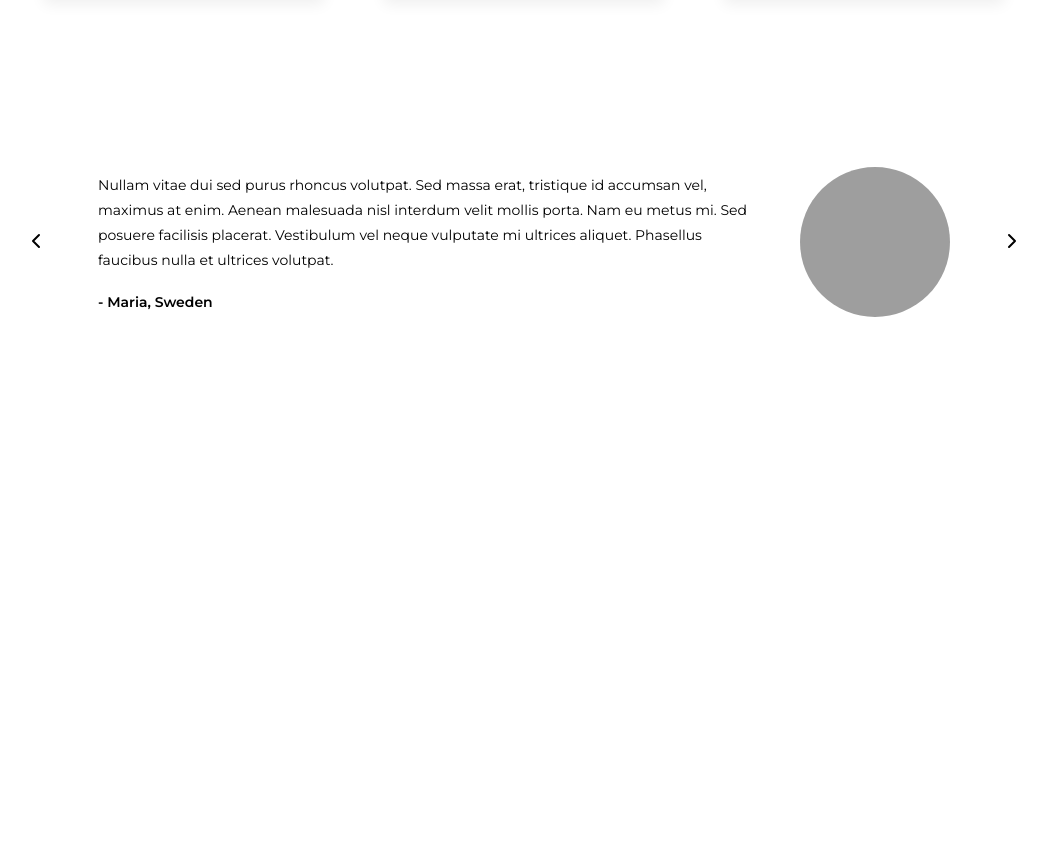
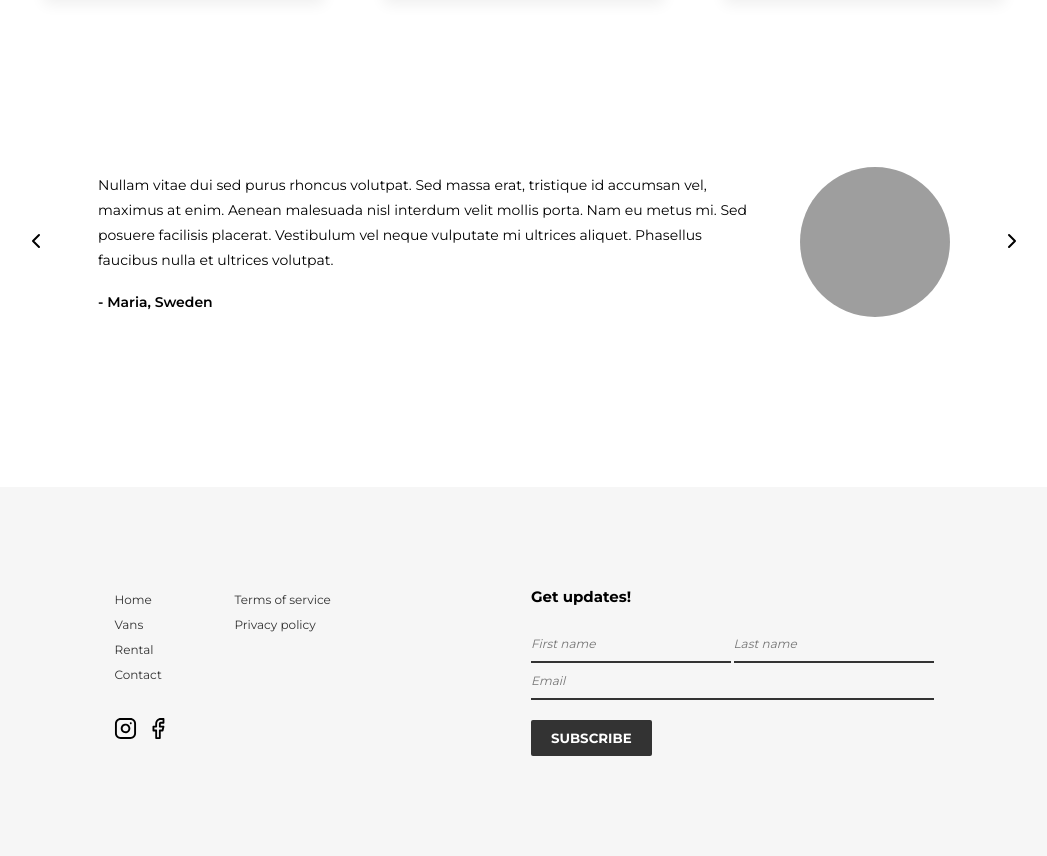
Before and after one commit to karokosmos/vanlove, a website: page index.html in a window 1280 px wide. Shown: the part 2058-2914 px from the top of the page, without its empty margins (116-1163 px from the left). Before the commit the page ends 2545 px from the top, so only its background shows below. Drawn offline with Linux system fonts and the light colour scheme; grey boxes are pictures that could not be loaded.

Commit message:
Add footer

```diff
--- a/index.html
+++ b/index.html
@@ -44,9 +44,9 @@
     <main class="content">
 
         <div class="hero">
-            <div class="hero__cta">
-                <h2 class="hero__cta-text">Let's make your next trip the best trip!</h2>
-                <button class="hero__cta-button">Show me how</button>
+            <div class="hero__box">
+                <h2 class="hero__text">Let's make your next trip the best trip!</h2>
+                <button class="hero__btn">Show me how</button>
             </div>
             <figure class="hero__img">&nbsp;</figure>
         </div>
@@ -110,8 +110,10 @@
             </div>
             <div class="testimonials__testimonial">
                 <p class="testimonials__text">Nullam vitae dui sed purus rhoncus volutpat. Sed massa erat, tristique id
-                    accumsan vel, maximus at enim. Aenean malesuada nisl interdum velit mollis porta. Nam eu metus mi. Sed
-                    posuere facilisis placerat. Vestibulum vel neque vulputate mi ultrices aliquet. Phasellus faucibus nulla
+                    accumsan vel, maximus at enim. Aenean malesuada nisl interdum velit mollis porta. Nam eu metus mi.
+                    Sed
+                    posuere facilisis placerat. Vestibulum vel neque vulputate mi ultrices aliquet. Phasellus faucibus
+                    nulla
                     et ultrices volutpat.</p>
                 <p class="testimonials__name">- Maria, Sweden</p>
             </div>
@@ -123,6 +125,59 @@
             </div>
         </div>
 
+        <footer class="footer">
+
+            <div class="footer__main-nav">
+                <ul class="footer__list">
+                    <li class="footer__item">
+                        <a href="#" class="footer__link">Home</a>
+                    </li>
+                    <li class="footer__item">
+                        <a href="#" class="footer__link">Vans</a>
+                    </li>
+                    <li class="footer__item">
+                        <a href="#" class="footer__link">Rental</a>
+                    </li>
+                    <li class="footer__item">
+                        <a href="#" class="footer__link">Contact</a>
+                    </li>
+                </ul>
+
+                <div class="social social--footer">
+                    <div class="social__icon-box">
+                        <a href="#" class="social__link">
+                            <img src="img/svg/instagram.svg" alt="Instagram icon" class="social__icon">
+                        </a>
+                    </div>
+                    <div class="social__icon-box">
+                        <a href="#" class="social__link">
+                            <img src="img/svg/facebook.svg" alt="Facebook icon" class="social__icon">
+                        </a>
+                    </div>
+                </div>
+            </div>
+
+            <ul class="footer__list">
+                <li class="footer__item">
+                    <a href="#" class="footer__link">Terms of service</a>
+                </li>
+                <li class="footer__item">
+                    <a href="#" class="footer__link">Privacy policy</a>
+                </li>
+            </ul>
+
+            <div class="subscribe">
+                <h5 class="subscribe__header">Get updates!</h5>
+                <div class="subscribe__name">
+                    <input type="text" placeholder="First name" class="subscribe__input">
+                    <input type="text" placeholder="Last name" class="subscribe__input">
+                </div>
+                <input type="email" placeholder="Email" class="subscribe__input">
+                <button class="subscribe__btn">Subscribe</button>
+            </div>
+
+        </footer>
+
     </main>
 
 </body>
--- a/sass/_components.scss
+++ b/sass/_components.scss
@@ -51,6 +51,12 @@
             transform: rotate(20deg);
         }
     }
+
+    &--footer {
+        padding-left: 0;
+        padding-top: 3rem;
+        margin-left: -.5rem;
+    }
 }
 
 /////////////////////////////////////////
@@ -62,7 +68,7 @@
     margin: auto;
     height: 85vh;
 
-    &__cta-text {
+    &__text {
         font-size: 6.5rem;
         font-weight: 900;
         margin-right: -12rem;
@@ -70,7 +76,7 @@
         z-index: 10;
     }
 
-    &__cta-button {
+    &__btn {
         margin-top: 4rem;
         padding: 2rem;
         border: none;
@@ -249,3 +255,80 @@
         padding-top: 2rem;
     }
 }
+
+/////////////////////////////////////////
+// SUBSCRIBE
+.subscribe {
+    display: flex;
+    flex-direction: column;
+    padding-left: 20rem;
+
+    &__header {
+        font-size: 1.5rem;
+        padding-bottom: 2rem;
+    }
+
+    &__input {
+        border: none;
+        border-bottom: solid 2px $color-text;
+        background-color: #F6F6F6;
+        font-size: 1.2rem;
+        font-family: $font-primary;
+        padding: 1rem 0;
+        font-style: italic;
+        min-width: 20rem;
+
+        &:focus {
+            outline: none;
+        }
+    }
+
+    &__btn {
+        width: 30%;
+        padding: 1rem;
+        border: none;
+        border-radius: 2px;
+        color: #fff;
+        background-color: $color-text;
+        font-family: $font-primary;
+        text-transform: uppercase;
+        font-weight: 700;
+        cursor: pointer;
+        margin-top: 2rem;
+
+        &:hover {
+            background-color: $color-primary;
+        }
+    }
+}
+
+/////////////////////////////////////////
+// FOOTER
+.footer {
+    display: flex;
+    justify-content: center;
+    background-color:#F6F6F6;
+    padding: 10rem 5rem;
+
+    &__main-nav {
+        padding-right: 6rem;
+    }
+
+    &__list {
+        list-style-type: none;
+    }
+
+    &__item {
+        padding: .5rem 0;
+        font-size: 1.2rem;
+    }
+
+    &__link {
+        text-decoration: none;
+        color: $color-text;
+
+        &:hover {
+            color: $color-primary;
+        }
+    }
+}
```
Also changed, not shown: css/style.css.
